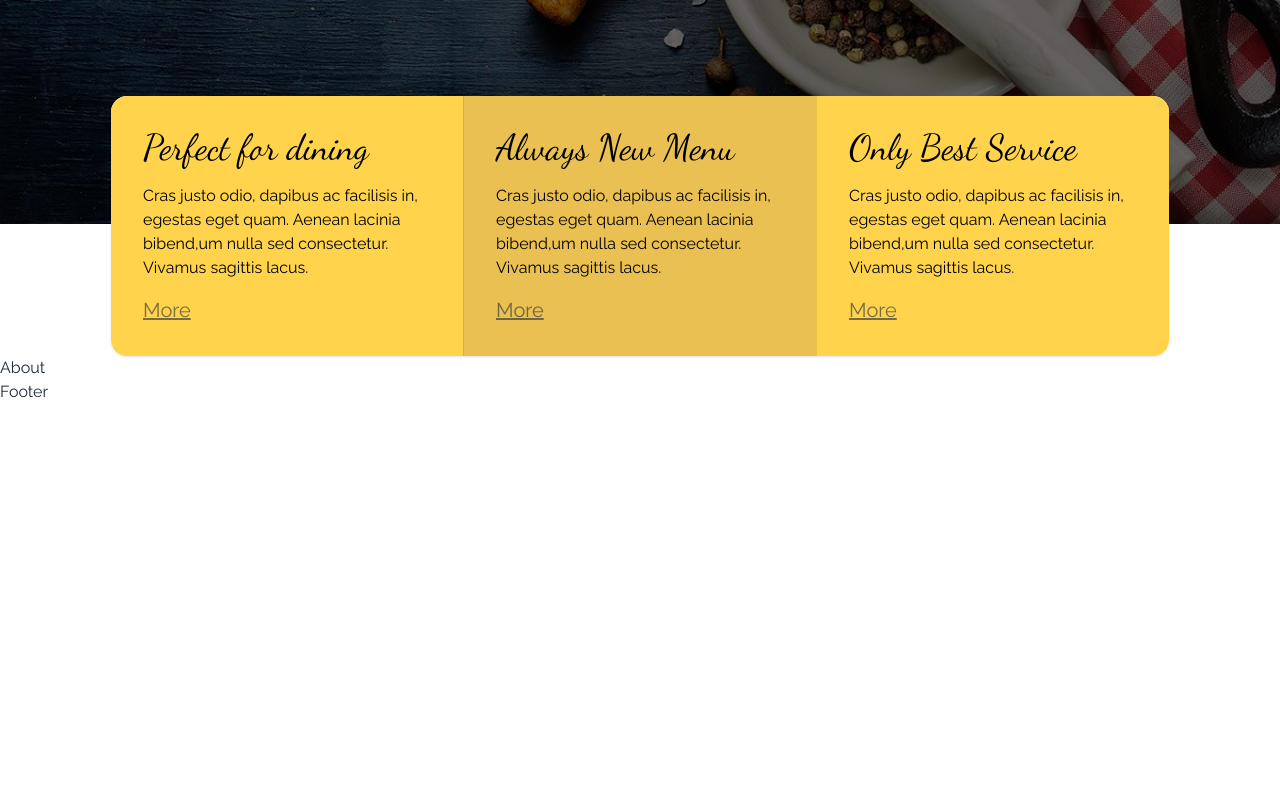
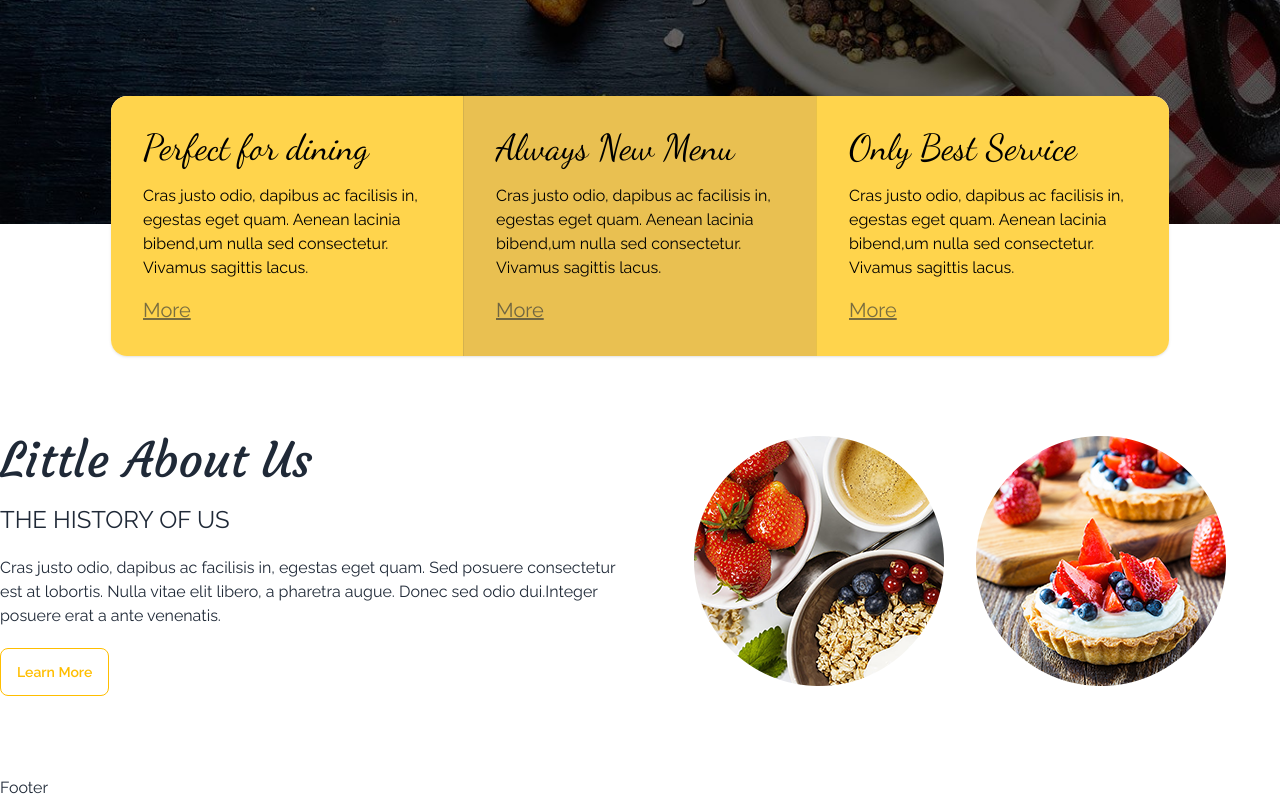
Before and after one commit to wapborhan/sr-hostel-client, a React (Vite) app: page / in a window 1280 px wide. Shown: the part 576-1376 px from the top of the page. Before the commit the page ends 980 px from the top, so only its background shows below. Built offline with nearby package versions, Linux system fonts and the light colour scheme.

Commit message:
About Section Add

```diff
--- a/src/pages/home/about/About.jsx
+++ b/src/pages/home/about/About.jsx
@@ -1,5 +1,29 @@
 const About = () => {
-  return <div className="grid grid-cols-2">About</div>;
+  return (
+    <div className="max-w-7xl mx-auto mt-20 mb-20">
+      <div className="grid grid-cols-2">
+        <div className="left space-y-5">
+          <h2 className="text-5xl font-courgette">Little About Us</h2>
+          <h3 className="mb-8 text-2xl">THE HISTORY OF US</h3>
+          <p>
+            Cras justo odio, dapibus ac facilisis in, egestas eget quam. Sed
+            posuere consectetur est at lobortis. Nulla vitae elit libero, a
+            pharetra augue. Donec sed odio dui.Integer posuere erat a ante
+            venenatis.
+          </p>
+          <button className="btn btn-outline btn-warning">Learn More</button>
+        </div>
+        <div className="right flex justify-center gap-8">
+          <div className="circle">
+            <img src="/images/food-circle-2.png" alt="" />
+          </div>
+          <div className="circle">
+            <img src="/images/food-circle-4.png" alt="" />
+          </div>
+        </div>
+      </div>
+    </div>
+  );
 };
 
 export default About;
```
Also changed, not shown: public/images/food-circle-2.png (added), public/images/food-circle-4.png (added).
